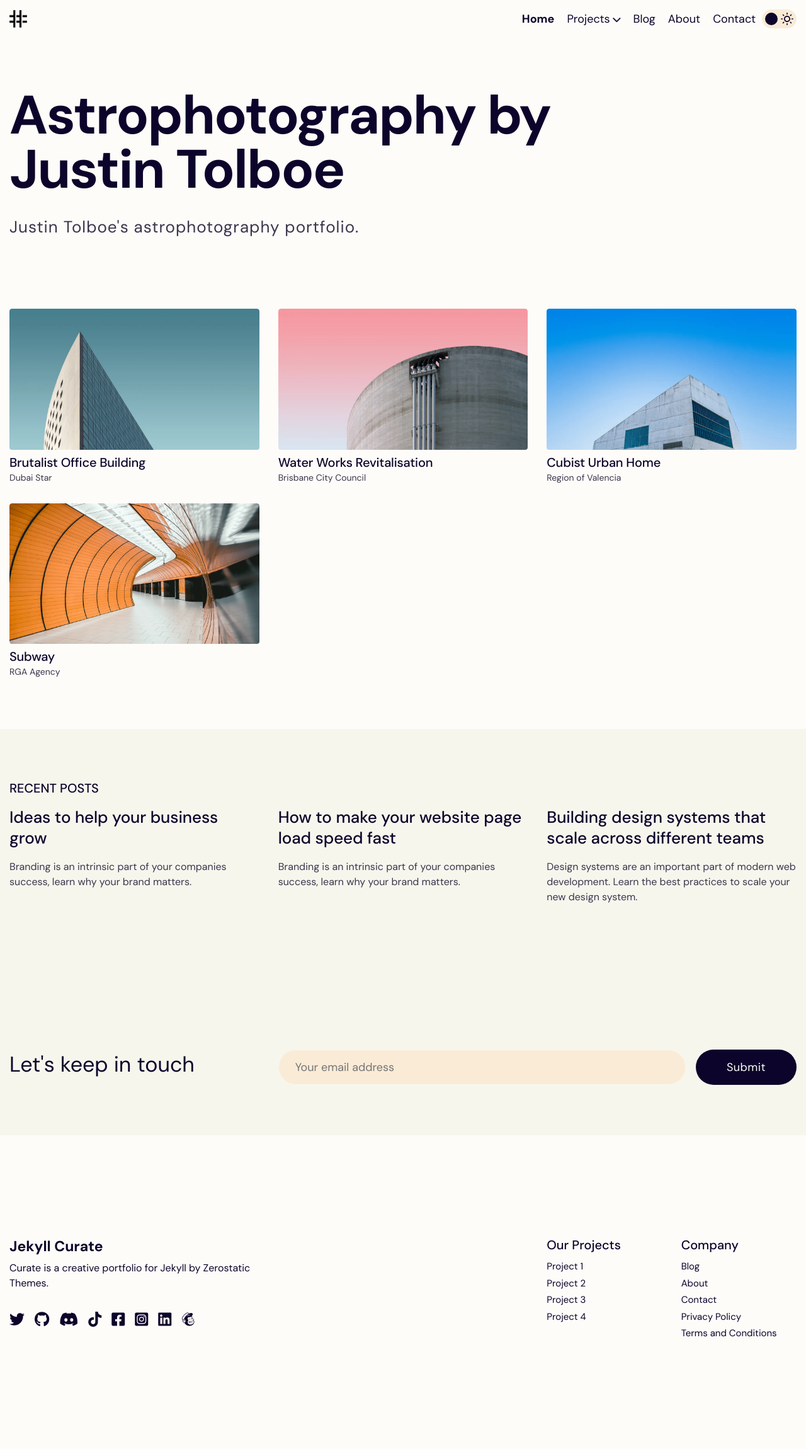
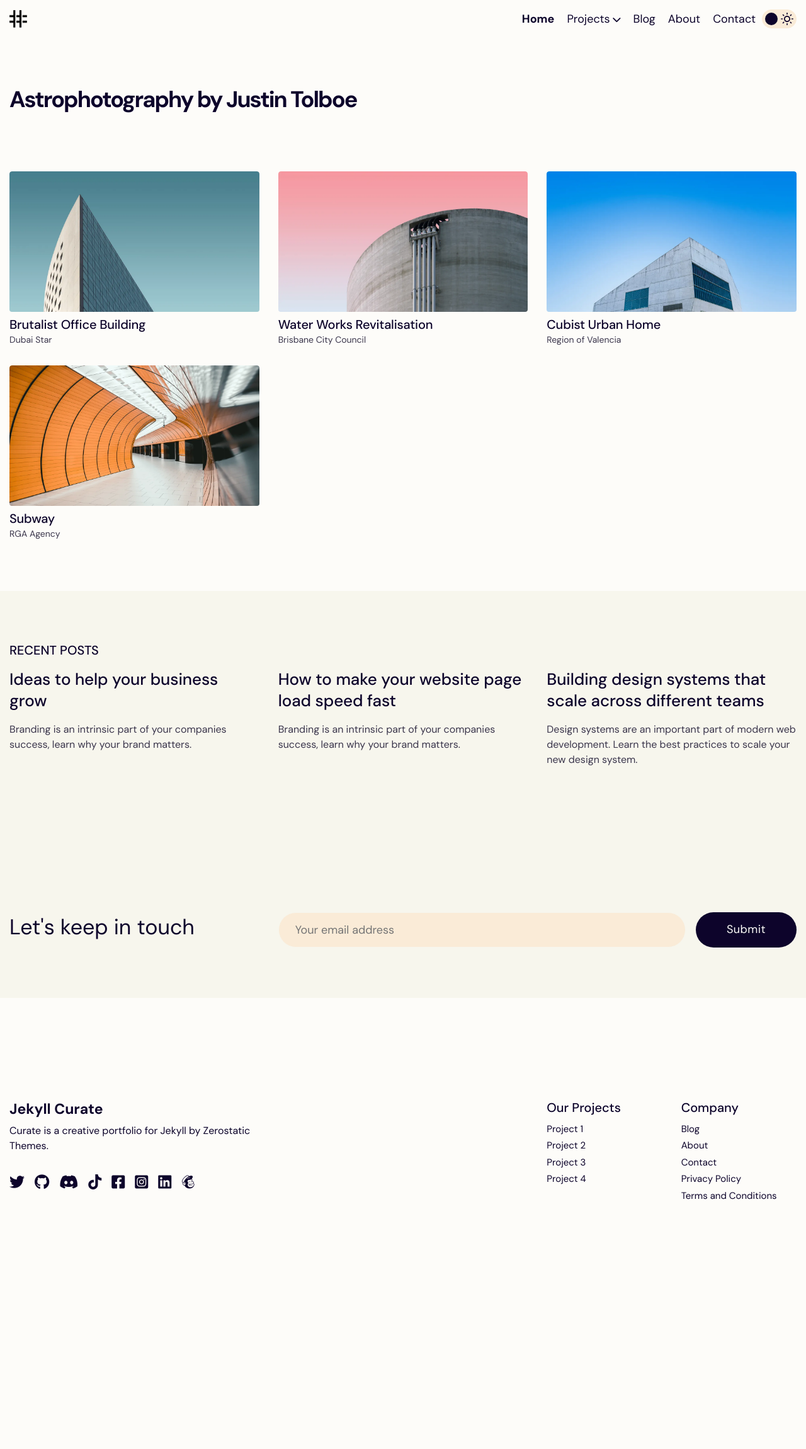
Before and after one commit to jtolboe/website, a Jekyll site: the page built from pages/home.md, in a window 1280 px wide. Shown: the whole page at 63% size. Built offline with Jekyll 4.4.1, drawn with Linux system fonts in a browser that asks for light colours; after the commit the page ends 2081 px from its top, so only the background shows below that.

Commit message:
change heading size

```diff
--- a/_sass/framework/zerostatic/_heading.scss
+++ b/_sass/framework/zerostatic/_heading.scss
@@ -24,7 +24,7 @@
       font-weight: 700;
       font-family: var(--font-family-heading);
       @include media-breakpoint-up(md) {
-        font-size: 46px;
+        font-size: 36px;
         line-height: 1;
         letter-spacing: -2px;
       }
--- a/_sass/theme/_custom.scss
+++ b/_sass/theme/_custom.scss
@@ -1,5 +1,5 @@
 .heading .heading-heading h1 {
-    font-size: 86px;
+    font-size: 36px;
     line-height: 1;
     width: 80%;
     letter-spacing: -2px;
--- a/pages/home.md
+++ b/pages/home.md
@@ -2,8 +2,8 @@
 layout: home
 permalink: "/"
 title: "Astrophotography by Justin Tolboe"
-description: "Justin Tolboe's astrophotography portfolio."
-meta_description: "Jekyll Curate is a premium Jekyll blog theme"
+description:
+meta_description: "Justin Tolboe's astrophotography portfolio."
 meta_title: "Astrophotography - Justin Tolboe"
 subscribe: false
 
```
